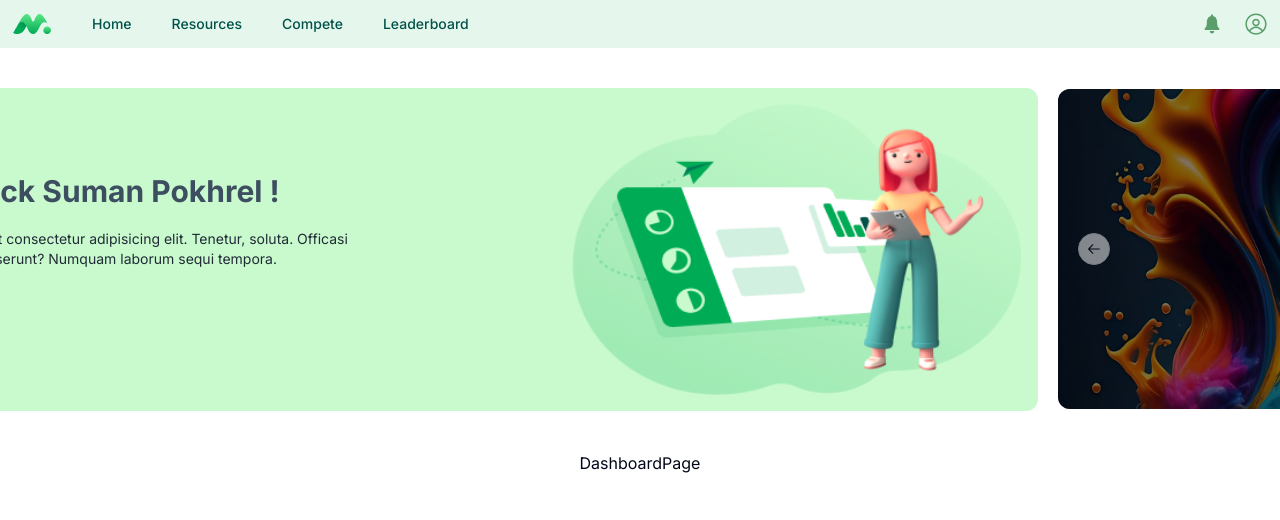
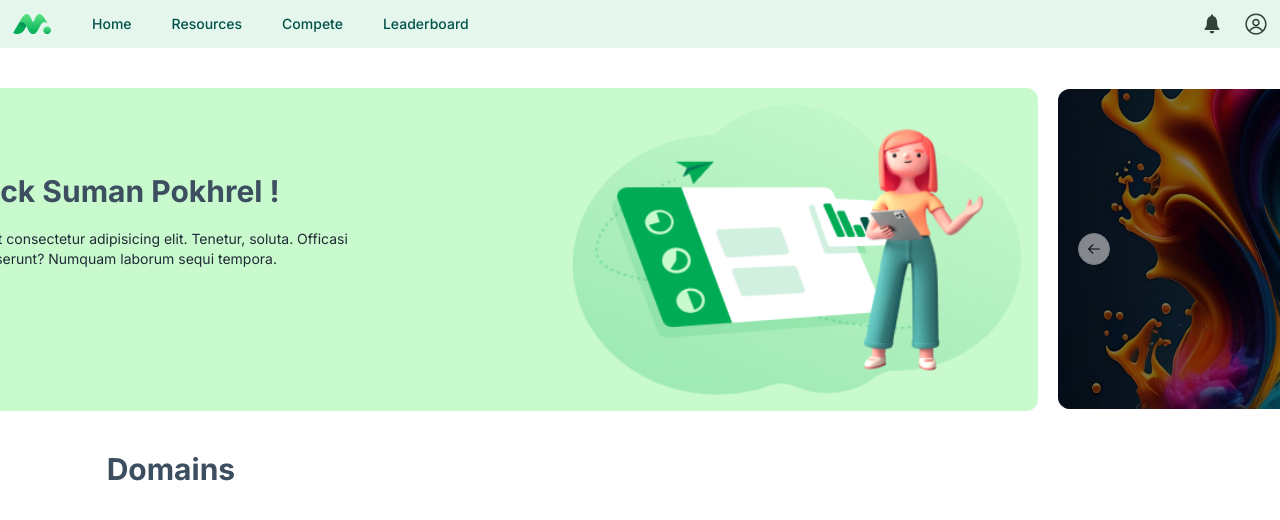
Before and after one commit to Suman196pokhrel/PyroPrep, a Next.js app: page /dashboard in a window 1280 px wide. Shown: the top 520 px of the page. Built offline with nearby package versions, Linux system fonts and the light colour scheme.

Commit message:
Domain cards title done

```diff
--- a/app/dashboard/layout.tsx
+++ b/app/dashboard/layout.tsx
@@ -17,7 +17,7 @@ const DashboardLayout = (
             {/* NAVBAR  */}
             <DashNavbar />
 
-            <section className='flex flex-col items-center mt-10 gap-10 w-2/3 '>
+            <section className='flex flex-col items-center mt-10 gap-10 w-5/6'>
 
                 {/* HERO SECTION  */}
                 <div className='flex gap-5  items-center'>
--- a/app/dashboard/page.tsx
+++ b/app/dashboard/page.tsx
@@ -3,7 +3,7 @@ import React from 'react'
 
 const Dashboard = () => {
     return (
-        <main>
+        <main className='w-full'>
             <DashboardPage />
         </main>
     )
--- a/components/molecules/DashCarousel.tsx
+++ b/components/molecules/DashCarousel.tsx
@@ -41,7 +41,7 @@ const DashCarousel = () => {
                 </CarouselContent>
 
 
-                <div className=' absolute bg-black top-0 h-[320px] w-[420px] rounded-xl bg-opacity-50'>
+                <div className=' absolute bg-black top-0 h-[320px] w-[423px] rounded-xl bg-opacity-50'>
 
                 </div>
 
--- a/components/molecules/DashNavbar.tsx
+++ b/components/molecules/DashNavbar.tsx
@@ -52,7 +52,7 @@ const DashNavbar = () => {
 
 
             {/* RIGHT  */}
-            <div className='flex items-center gap-5 text-2xl font-bold text-[#227a38b6]'>
+            <div className='flex items-center gap-5 text-2xl font-bold text-[#324236]'>
                 <IoIosNotifications className=' cursor-pointer' />
                 <RxAvatar />
             </div>
--- a/components/pages/DashboardPage.tsx
+++ b/components/pages/DashboardPage.tsx
@@ -2,7 +2,13 @@ import React from 'react'
 
 const DashboardPage = () => {
     return (
-        <div>DashboardPage</div>
+        <section className='w-full flex flex-col gap-5'>
+            <h2 className='text-[#3d4e61] font-bold text-3xl'>Domains</h2>
+
+            <div>
+                {/* DOMAIN CARDS  */}
+            </div>
+        </section>
     )
 }
 
```
